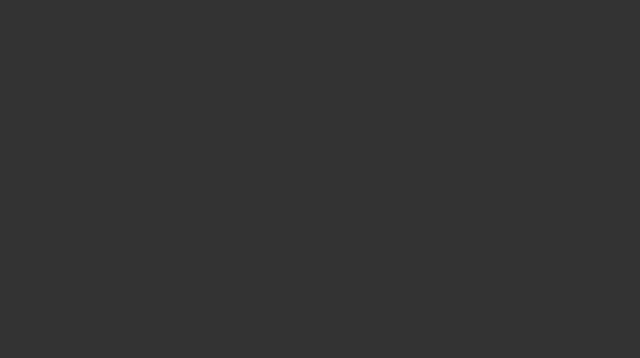
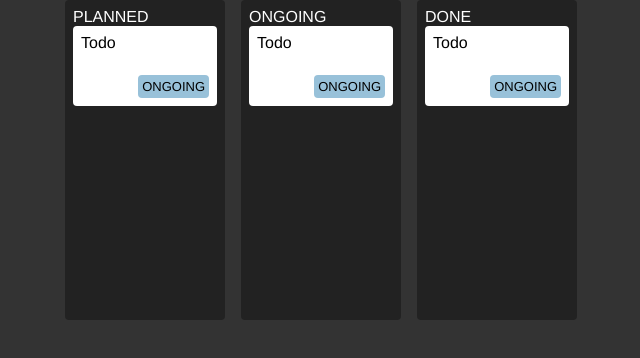
Before and after one commit to geane-estudos/zustand, a React (Vite) app: page / in a window 1280 px wide. Shown: the top 358 px of the page, without its empty margins (319-959 px from the left). Built offline with nearby package versions, Linux system fonts and the light colour scheme.

Commit message:
chore: basic components

```diff
--- a/package.json
+++ b/package.json
@@ -10,6 +10,7 @@
     "preview": "vite preview"
   },
   "dependencies": {
+    "classnames": "^2.3.2",
     "react": "^18.2.0",
     "react-dom": "^18.2.0",
     "zustand": "^4.4.7"
--- a/src/App.css
+++ b/src/App.css
@@ -1,4 +1,7 @@
 .App {
   background: var(--COLOR-GRAY);
   min-height: 100vh;
+  display: flex;
+  justify-content: center;
+  align-items: start;
 }
--- a/src/App.jsx
+++ b/src/App.jsx
@@ -1,10 +1,13 @@
 import './App.css'
+import Column from './Components/Column/Column'
 
 function App() {
 
   return (
     <div className='App'>
-
+    <Column state="PLANNED"/>
+    <Column state="ONGOING"/>
+    <Column state="DONE"/>
     </div>
   )
 }
--- /dev/null
+++ b/src/Components/Column/Column.css
@@ -0,0 +1,10 @@
+.column {
+    background: var(--COLOR-GRAY-DARK);
+    min-height: 20rem;
+    color: #fff;
+    width: 33%;
+    max-width: 10rem;
+    margin: 0 0.5rem;
+    border-radius: 4px;
+    padding: 0.5rem;
+}
--- /dev/null
+++ b/src/Components/Column/Column.jsx
@@ -0,0 +1,14 @@
+import React from 'react'
+import './Column.css'
+import Task from '../Task/Task'
+
+const Column = ({state}) => {
+  return (
+    <div className='column'>
+      <div>{state}</div>
+      <Task title="Todo"/>
+    </div>
+  )
+}
+
+export default Column
--- /dev/null
+++ b/src/Components/Task/Task.css
@@ -0,0 +1,35 @@
+.task {
+    background: white;
+    border-radius: 4px;
+    min-height: 5rem;
+    color: black;
+    padding: 0.5rem;
+    display: flex;
+    flex-direction: column;
+    justify-content: space-between;
+}
+
+.bottomWrapper {
+    display: flex;
+    justify-content: space-between;
+}
+
+.status {
+    font-size: small;
+    background: var(--COLOR-GRAY-LIGHT);
+    padding: 0.25rem;
+    border-radius: 4px;
+}
+
+.PLANNED {
+    background: var(--COLOR-GRAY-LIGHT);
+}
+
+.ONGOING {
+    background: var(--COLOR-ONGOING);
+
+}
+
+.DONE {
+    background: var(--COLOR-DONE);
+}
--- /dev/null
+++ b/src/Components/Task/Task.jsx
@@ -0,0 +1,19 @@
+import React from "react";
+import "./Task.css";
+import classNames from "classnames";
+
+const STATUS = "ONGOING";
+
+const Task = ({ title }) => {
+  return (
+    <div className="task">
+      <div>{title}</div>
+      <div className="bottomWrapper">
+        <div></div>
+        <div className={classNames('status', STATUS)}>{STATUS}</div>
+      </div>
+    </div>
+  );
+};
+
+export default Task;
--- a/src/index.css
+++ b/src/index.css
@@ -10,3 +10,7 @@
 body {
   margin: 0;
 }
+
+* {
+  box-sizing: border-box;
+}
```
Also changed, not shown: 1 other file (tests, documents, lock files or other folders).
